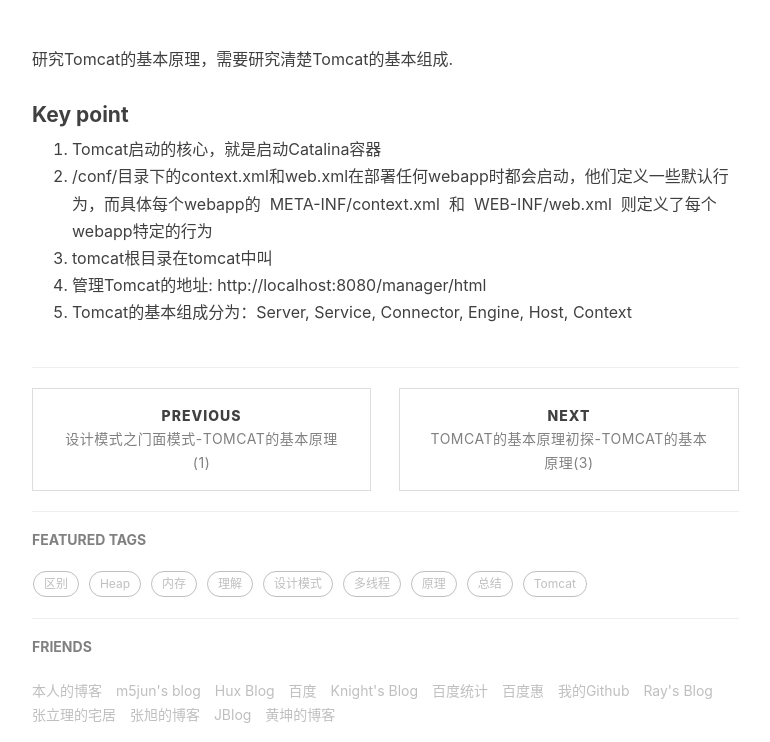
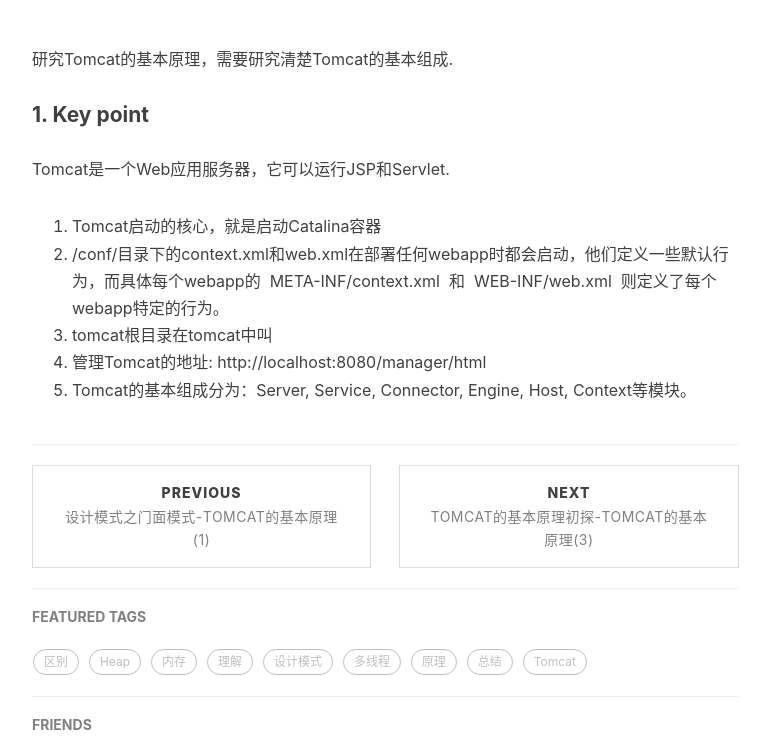
Before and after one commit to baiscjava/basicjava.github.io, a Jekyll site: the page built from _posts/2017-12-06-Tomcat的基本概念-Tomcat的基本原理(2).md, in a window 1280 px wide and 900 px high, scrolled down 363 px, cut to the strip 158-900 px from the top of the window. Shown: the whole strip, without its empty margins (233-1003 px from the left). Built offline with Jekyll 4.4.1, drawn with Linux system fonts in a browser that asks for light colours; nearby versions of some CDN libraries; comment, search, counter and statistics services are not loaded.

Commit message:
Update 2017-12-06-Tomcat的基本概念-Tomcat的基本原理(2).md

```diff
--- a/_posts/2017-12-06-Tomcat的基本概念-Tomcat的基本原理(2).md
+++ b/_posts/2017-12-06-Tomcat的基本概念-Tomcat的基本原理(2).md
@@ -10,9 +10,10 @@
 ---
 
 研究Tomcat的基本原理，需要研究清楚Tomcat的基本组成.<br>
-#### Key point<br>
-1. Tomcat启动的核心，就是启动Catalina容器
-2. <CATALINA_HOME>/conf/目录下的context.xml和web.xml在部署任何webapp时都会启动，他们定义一些默认行为，而具体每个webapp的  META-INF/context.xml  和  WEB-INF/web.xml  则定义了每个webapp特定的行为
-3. tomcat根目录在tomcat中叫<CATALINA_HOME>
-4. 管理Tomcat的地址: http://localhost:8080/manager/html
-5. Tomcat的基本组成分为：Server, Service, Connector, Engine, Host, Context
+#### 1. Key point<br>
+Tomcat是一个Web应用服务器，它可以运行JSP和Servlet. <br>
+1. Tomcat启动的核心，就是启动Catalina容器<br>
+2. <CATALINA_HOME>/conf/目录下的context.xml和web.xml在部署任何webapp时都会启动，他们定义一些默认行为，而具体每个webapp的  META-INF/context.xml  和  WEB-INF/web.xml  则定义了每个webapp特定的行为。<br>
+3. tomcat根目录在tomcat中叫<CATALINA_HOME> <br>
+4. 管理Tomcat的地址: http://localhost:8080/manager/html<br>
+5. Tomcat的基本组成分为：Server, Service, Connector, Engine, Host, Context等模块。<br>
```
